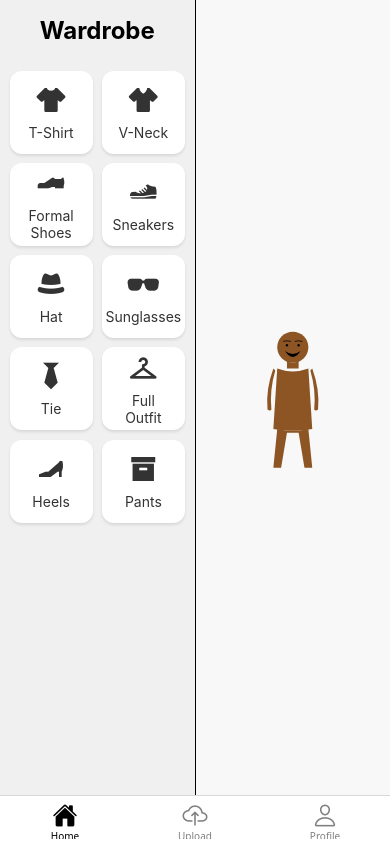
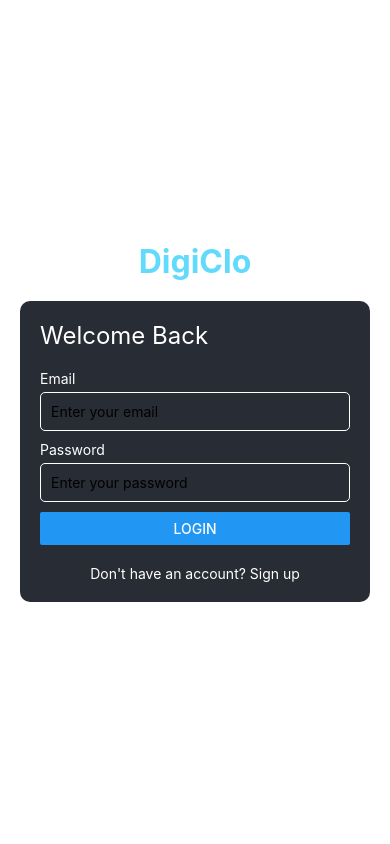
Before and after one commit to nathandhummi/digiclo, a React Native app: screen / in a window 390 px wide. Built offline with nearby package versions, Linux system fonts and the light colour scheme.

Commit message:
Implemented login screen framework

```diff
--- a/src/App.tsx
+++ b/src/App.tsx
@@ -1,5 +1,5 @@
 import 'react-native-url-polyfill/auto';
-
+import React, {useState} from 'react';
 import { registerRootComponent } from 'expo';
 import { NavigationContainer } from '@react-navigation/native';
 import { createBottomTabNavigator } from '@react-navigation/bottom-tabs';
@@ -9,6 +9,7 @@ import { Ionicons } from '@expo/vector-icons';
 import HomeScreen from './screens/HomeScreen';
 import UploadScreen from './screens/UploadScreen';
 import ProfileScreen from './screens/ProfileScreen';
+import LoginScreen from './screens/LoginScreen';
 
 const Tab = createBottomTabNavigator();
 
@@ -43,17 +44,18 @@ function MainApp() {
   );
 }
 
-registerRootComponent(MainApp);
+const App = () => {
+  const [isLoggedIn, setIsLoggedIn] = useState(false);
 
-const styles = StyleSheet.create({
-  container: {
-    flex: 1,
-    backgroundColor: '#fff',
-    alignItems: 'center',
-    justifyContent: 'center',
-  },
-  text: {
-    fontSize: 20,
-    fontWeight: 'bold',
-  },
-});
+  return (
+    <NavigationContainer>
+      {isLoggedIn ? (
+        <MainApp />
+      ) : (
+        <LoginScreen setIsLoggedIn={setIsLoggedIn} />
+      )}
+    </NavigationContainer>
+  );
+};
+
+registerRootComponent(App);
--- /dev/null
+++ b/src/screens/LoginScreen.tsx
@@ -0,0 +1,65 @@
+import React, {useState} from 'react';
+import { View, Text, TextInput, Button, StyleSheet, KeyboardAvoidingView} from 'react-native';
+
+
+type Props = {
+    setIsLoggedIn: React.Dispatch<React.SetStateAction<boolean>>;
+};
+
+const LoginScreen : React.FC<Props> = ({setIsLoggedIn}) => {
+    const [email, setEmail] = useState('');
+    const [password, setPassword] = useState('');
+    const [error, setError] = useState('');
+
+    const handleLogin = () => {
+        if (email === '' || password === '') {
+            setError('Please fill in all fields');
+            return;
+        }
+        console.log('Logged in with:', email, password);
+        setError('');
+        setIsLoggedIn(true);
+    }
+
+    return (
+        <KeyboardAvoidingView behavior="padding" style={styles.container}>
+            <Text style={styles.title}>DigiClo</Text>
+            <View style={styles.form}>
+                <Text style={styles.header}>Welcome Back</Text>
+                <Text style={styles.label}>Email</Text>
+                <TextInput
+                    placeholder = "Enter your email"
+                    value = {email}
+                    onChangeText = {setEmail}
+                    keyboardType='email-address'
+                    style = {styles.input}
+                />
+                <Text style={styles.label}>Password</Text>
+                <TextInput
+                    placeholder = "Enter your password"
+                    value = {password}
+                    onChangeText = {setPassword}
+                    secureTextEntry
+                    style = {styles.input}
+                />
+                {error ? <Text style={styles.error}>{error}</Text> : null}
+                <Button title="Login" onPress={handleLogin} />
+                <Text style={styles.footer}>Don't have an account? Sign up</Text>
+            </View>
+        </KeyboardAvoidingView>
+    );
+
+};
+
+export default LoginScreen;
+const styles = StyleSheet.create({
+    background: {color: 'white'},
+    title: { fontSize: 32, fontWeight: 'bold', color: '#61dafb', textAlign: 'center', marginBottom: 20 },
+    container: { flex: 1, justifyContent: 'center', padding: 20, backgroundColor: 'white'},
+    form: { backgroundColor: '#282c34', padding: 20, borderRadius: 10 },
+    header: { color: 'white', fontSize: 24, marginBottom: 20 },
+    label: { color: 'white', marginBottom: 5 },
+    input: { borderWidth: 1, borderColor: 'white',padding: 10, marginBottom: 10, borderRadius: 5 },
+    error: { color: 'red', marginBottom: 10 },
+    footer: { color: 'white', marginTop: 20, textAlign: 'center' },
+  });
```
